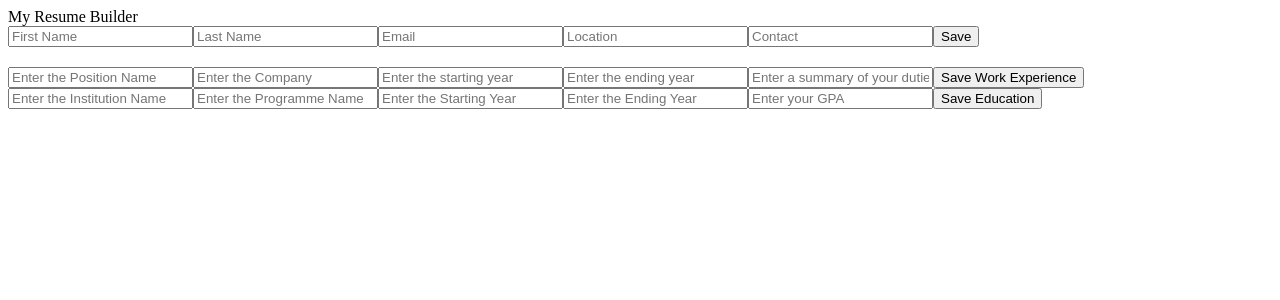
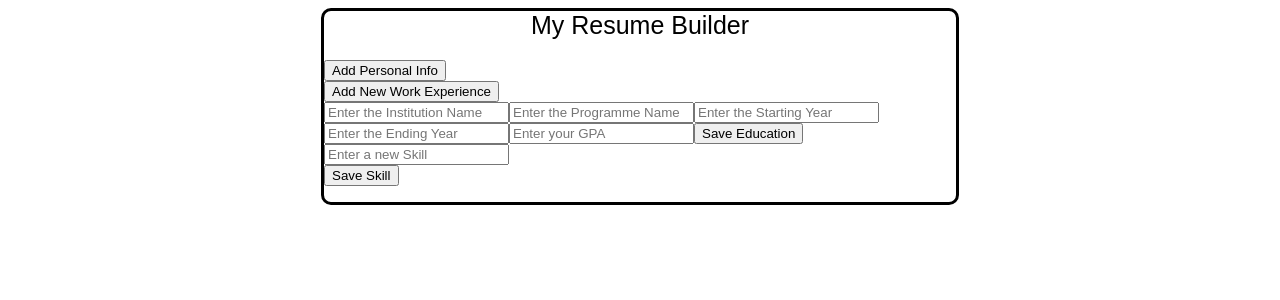
Before and after one commit to trevcyb/cv-project, a React (Create React App) app: page / in a window 1280 px wide. Shown: the top 300 px of the page. Built offline with nearby package versions, Linux system fonts and the light colour scheme.

Commit message:
Adding CSS

```diff
--- a/src/App.js
+++ b/src/App.js
@@ -2,6 +2,8 @@ import { Component } from "react";
 import Education from "./components/Education";
 import Exp from './components/Exp';
 import uniqid from 'uniqid';
+import Skills from "./components/Skills";
+import "./styles/App.css";
 
 class App extends Component {
   constructor() {
@@ -18,6 +20,9 @@ class App extends Component {
       emailsaved: "",
       locationsaved: "",
       contactsaved: "",
+      showHideform: false,
+      showHidebtn: true,
+      showHideEditbtn: false,
     }
   }
 
@@ -63,17 +68,51 @@ class App extends Component {
       email: "",
       location: "",
       contact: "",
+      showHideEditbtn: !this.state.showHideEditbtn,
+      showHideform: !this.state.showHideform,
+    })
+  }
+
+  toggleForm = () => {
+    this.setState({
+      showHideform: !this.state.showHideform,
+      showHidebtn: !this.state.showHidebtn,
+    })
+  }
+
+  editForm = () => {
+    this.setState({
+      fname: this.state.fnamesaved,
+      lname: this.state.lnamesaved,
+      email: this.state.emailsaved,
+      location: this.state.locationsaved,
+      contact: this.state.contactsaved,
+      showHideform: !this.state.showHideform,
+      showHideEditbtn: !this.state.showHideEditbtn,
+    })
+  }
+
+  cancelForm = () => {
+    this.setState({
+      fname: "",
+      lname: "",
+      email: "",
+      location: "",
+      contact: "",
+      showHideform: !this.state.showHideform,
+      showHideEditbtn: !this.state.showHideEditbtn,
     })
   }
 
 
   render() {
-    const { fname, lname, email, location, contact, fnamesaved, lnamesaved } = this.state;
+    const { fname, lname, email, location, contact, fnamesaved, lnamesaved, showHideform, showHideEditbtn, showHidebtn } = this.state;
 
     return (
-      <div>
+      <div id="appDiv">
         <header>My Resume Builder</header>
-        <form>
+        {showHideform && (
+        <form id="nameForm" className="resForm">
           <input
             type="text"
             placeholder="First Name"
@@ -108,11 +147,27 @@ class App extends Component {
             value={contact}
             onChange={this.contactChange}
           ></input>
-          <button type="button" onClick={this.saveSection}>Save</button>
+
+          <button type="button" onClick={this.saveSection} className="formBtn">Save</button>
+
+          <button type="button" onClick={this.cancelForm} className="formBtn">Cancel</button>
+
         </form>
+        )}
+
         <h2 key={uniqid()}>{fnamesaved}{lnamesaved}</h2>
+
+        {showHidebtn && (
+        <button type="button" className="formBtn" onClick={this.toggleForm}>Add Personal Info</button>
+        )}
+
+        {showHideEditbtn && (
+          <button type="button" className="formBtn" onClick={this.editForm}>Edit Personal Info</button>
+        )}
+
         <Exp />
         <Education />
+        <Skills />
       </div>
     )
   }
--- a/src/components/Education.js
+++ b/src/components/Education.js
@@ -73,7 +73,7 @@ class Education extends Component {
 
         return (
             <div>
-                <form>
+                <form id="eduForm" className="resForm">
                     <input
                         type="text"
                         placeholder="Enter the Institution Name"
--- a/src/components/Exp.js
+++ b/src/components/Exp.js
@@ -2,7 +2,7 @@ import React, { Component } from "react";
 import uniqid from "uniqid";
 
 class job {
-    constructor( position, company, yearstart, yearend, description ) {
+    constructor(position, company, yearstart, yearend, description) {
         this.position = position;
         this.company = company;
         this.yearstart = yearstart;
@@ -23,6 +23,9 @@ class Exp extends Component {
             description: "",
             jobid: 0,
             jobs: [],
+            showHideform: false,
+            showHidebtn: true,
+            showHideEditbtn: false,
         }
     }
 
@@ -64,15 +67,49 @@ class Exp extends Component {
             yearstart: "",
             yearend: "",
             description: "",
+            showHideform: !this.state.showHideform,
+            showHideEditbtn: !this.state.showHideEditbtn,
+        })
+    }
+
+    toggleForm = () => {
+        this.setState({
+            showHideform: !this.state.showHideform,
+            showHidebtn: !this.state.showHidebtn,
+        })
+    }
+
+    editForm = () => {
+        this.setState({
+            fname: this.state.fnamesaved,
+            lname: this.state.lnamesaved,
+            email: this.state.emailsaved,
+            location: this.state.locationsaved,
+            contact: this.state.contactsaved,
+            showHideform: !this.state.showHideform,
+            showHideEditbtn: !this.state.showHideEditbtn,
+        })
+    }
+
+    cancelForm = () => {
+        this.setState({
+            position: "",
+            company: "",
+            yearstart: "",
+            yearend: "",
+            description: "",
+            showHideform: !this.state.showHideform,
+            showHideEditbtn: !this.state.showHideEditbtn,
         })
     }
 
     render() {
-        const { position, company, yearstart, yearend, description, jobs } = this.state;
+        const { position, company, yearstart, yearend, description, jobs, showHideform, showHideEditbtn, showHidebtn } = this.state;
 
         return (
             <div>
-                <form>
+                {showHideform && (
+                <form id="expForm" className="resForm">
                     <input
                         type="text"
                         placeholder="Enter the Position Name"
@@ -109,16 +146,20 @@ class Exp extends Component {
                         onChange={this.descriptionChange}>
                     </input>
                     <button type="button" onClick={this.saveSection}>Save Work Experience</button>
+                    <button type="button" onClick={this.cancelForm}>Cancel</button>
                 </form>
+                )}
+                <button type="button" onClick={this.toggleForm}>Add New Work Experience</button>
                 <div>
                     {jobs.map(job => {
-                        return(
+                        return (
                             <div key={uniqid()}>
-                            <h2>Position: {job.position}</h2>
-                            <h2>Company: {job.company}</h2>
-                            <h4>Starting Year: {job.yearstart}</h4>
-                            <h4>Ending Year: {job.yearend}</h4>
-                            <h4>Description: {job.description}</h4>
+                                <h2>Position: {job.position}</h2>
+                                <h2>Company: {job.company}</h2>
+                                <h4>Starting Year: {job.yearstart}</h4>
+                                <h4>Ending Year: {job.yearend}</h4>
+                                <h4>Description: {job.description}</h4>
+                                <button className="formBtn">Edit Job</button>
                             </div>
                         )
                     })}
--- a/src/components/Skills.js
+++ b/src/components/Skills.js
@@ -1,4 +1,5 @@
 import React, { Component } from 'react';
+import uniqid from 'uniqid';
 
 class Skills extends Component {
     constructor() {
@@ -9,4 +10,44 @@ class Skills extends Component {
             skills: [],
         }
     }
+
+    skillChange = (e) => {
+        this.setState({
+            skill: e.target.value,
+        })
+    }
+
+    saveSection = () => {
+        this.setState({
+            skills: this.state.skills.concat(this.state.skill),
+            skill: "",
+        })
+    }
+
+    render() {
+        const { skill, skills } = this.state;
+
+        return (
+            <div>
+                <form id="skillsForm" className="resForm">
+                    <input
+                        type="text"
+                        id="skillInput"
+                        placeholder="Enter a new Skill"
+                        value={skill}
+                        onChange={this.skillChange}
+                    ></input>
+                </form>
+                <button type="button" onClick={this.saveSection}>Save Skill</button>
+                <ul>
+                    {skills.map((item) => {
+                        return <li key={uniqid()}>{item}</li>
+                    })}
+                </ul>
+            </div>
+
+        )
+    }
 }
+
+export default Skills;
--- /dev/null
+++ b/src/styles/App.css
@@ -0,0 +1,13 @@
+header {
+    font-family: Arial, Helvetica, sans-serif;
+    font-size: 25px;
+    text-align: center;
+    margin-bottom: 10px;
+}
+
+#appDiv {
+    margin: auto;
+    width: 50%;
+    border: 3px solid black;
+    border-radius: 10px;
+}
```
